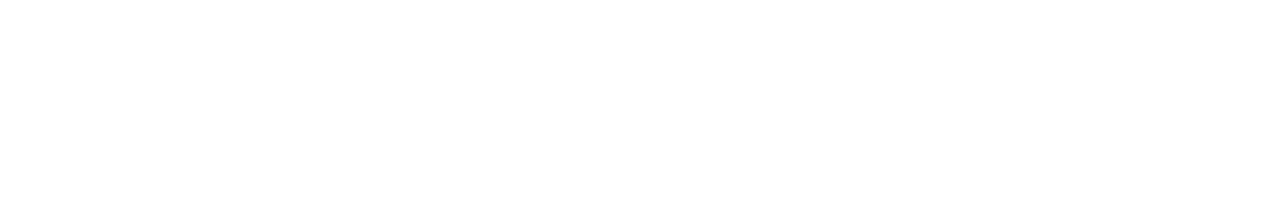
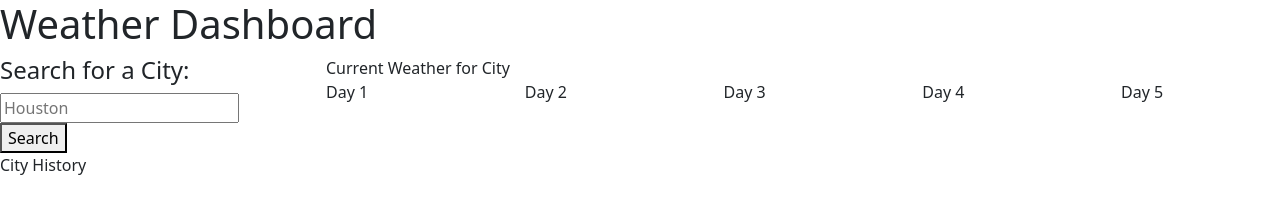
Before and after one commit to fdeaquino/weather-dashboard, a plain HTML site: page index.html in a window 1280 px wide. Drawn offline with nearby package versions, Linux system fonts and the light colour scheme.

Commit message:
wireframe for project: added text input container, search button, containers for city search, city history, current weather for city, and five day forecast

```diff
--- a/index.html
+++ b/index.html
@@ -9,6 +9,47 @@
     <title>Weather Dashboard</title>
 </head>
 <body>
+    <h1>Weather Dashboard</h1>
+    <div class="content-container">
+        <div class="row">
+            <!-- LEFT CONTAINER containing city search input/button and history -->
+            <div class="col-3">
+                <div class="row">
+                    <div class="col-12" id="city-search-container">
+                        <!-- Search for city header -->
+                        <h4>Search for a City:</h4>
+                        <!-- TEXT INPUT w/placeholder of "Houston" -->
+                        <input type="text" id="searchCity" placeholder="Houston"/>
+                        <!-- Submit button -->
+                        <button type="submit" id="submit-button">Search</button>
+                        <div class="col-12" id="saved-cities">
+                            <!-- Search history with Dynamic HTML buttons -->
+                            City History
+                        </div>
+                    </div>
+                </div>
+            </div>
+            <!-- RIGHT CONTAINER containing current weather and 5 day forecast -->
+            <div class="col-9">
+                <div class="row">
+                    <div class="col-12" id="current-weather">
+                        <!-- Current weather will go here -->
+                        Current Weather for City
+                    </div>
+                    <div class="row justify-content-between" id="five-day-forecast">
+                        <!-- Five Day forecast will go here -->
+                        <div class="col-2" id="day1">Day 1</div>
+                        <div class="col-2" id="day2">Day 2</div>
+                        <div class="col-2" id="day3">Day 3</div>
+                        <div class="col-2" id="day4">Day 4</div>
+                        <div class="col-2" id="day5">Day 5</div>
+                    </div>
+
+                </div>
+            </div>
+        </div>
+    </div>
+
     <script src="https://code.jquery.com/jquery-3.6.1.min.js" integrity="sha256-o88AwQnZB+VDvE9tvIXrMQaPlFFSUTR+nldQm1LuPXQ=" crossorigin="anonymous"></script>
     <script src="./assets/js/weather-dashboard.js"></script>
 </body>
```
